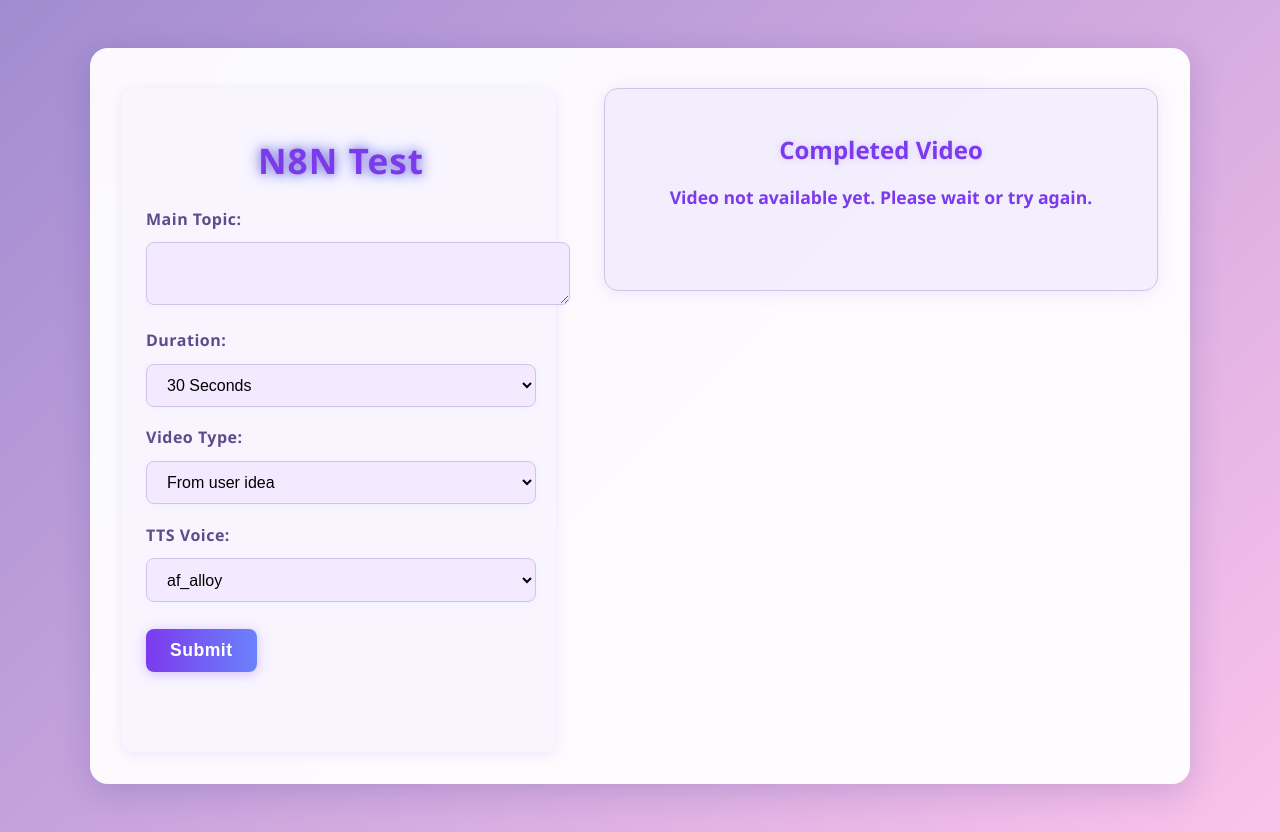
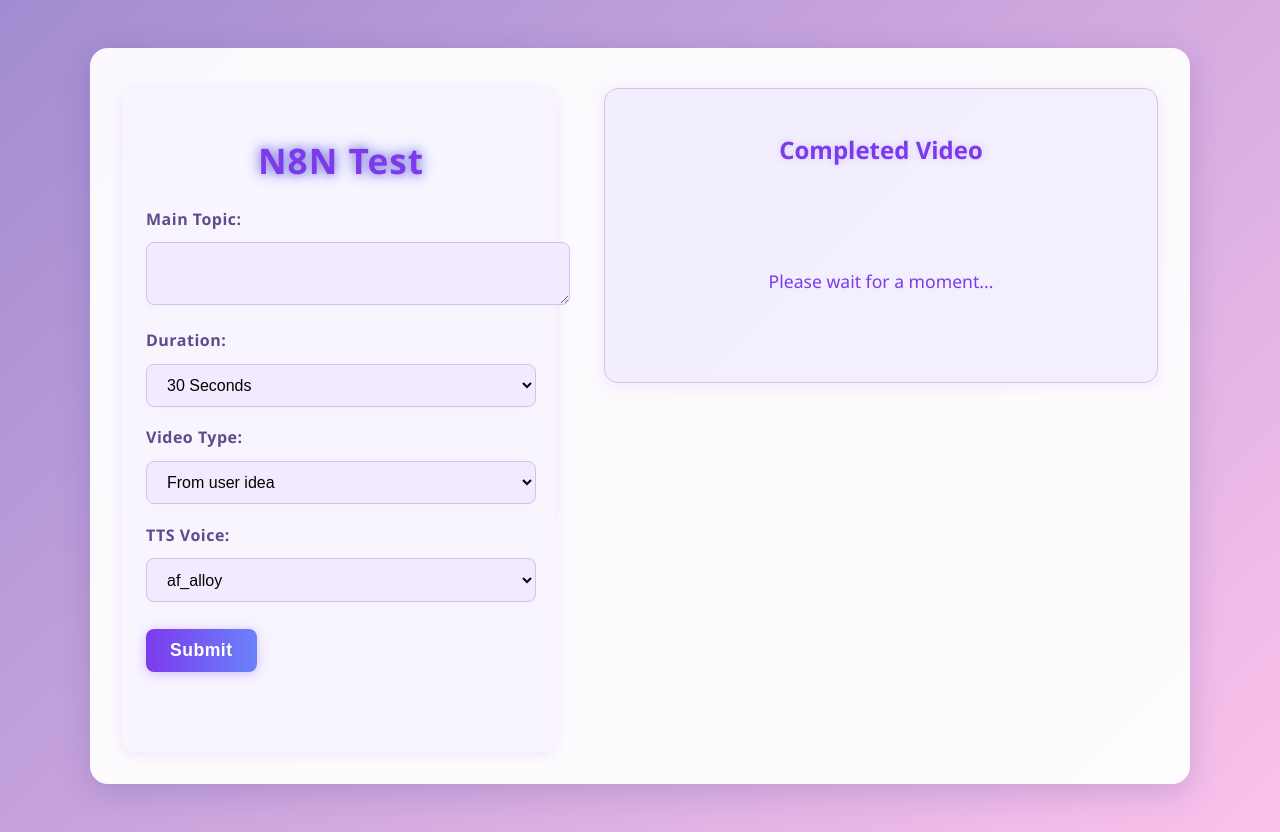
Before and after one commit to Zeffal/n8n-short-video-generator, a Flask app: page / in a window 1280 px wide. Run offline with Flask 3, Linux system fonts and the light colour scheme.

Commit message:
feat: add loading animation

```diff
--- a/python/static/script.js
+++ b/python/static/script.js
@@ -6,20 +6,27 @@ function updateVideoSection(videoUrl, title = '', description = '') {
     const downloadBtn = document.getElementById("downloadBtn");
     const videoTitle = document.getElementById("videoTitle");
     const videoDescription = document.getElementById("videoDescription");
+    let loaderContainer = document.getElementById("videoLoaderContainer");
     let loading = document.getElementById("videoLoading");
+    let loadingMsg = document.getElementById("videoLoadingMsg");
 
     if (!videoSection) return;
     videoSection.style.display = "block";
 
-    if (!loading) {
+    if (!loaderContainer) {
+        loaderContainer = document.createElement("div");
+        loaderContainer.id = "videoLoaderContainer";
+        loaderContainer.className = "loader-container";
         loading = document.createElement("div");
         loading.id = "videoLoading";
-        loading.innerText = "Loading video...";
-        loading.style.margin = "1rem 0";
-        loading.style.color = "#7c3aed";
-        loading.style.fontWeight = "bold";
-        loading.style.fontSize = "1.1rem";
-        videoSection.insertBefore(loading, videoPlayer);
+        loading.className = "loader";
+        loadingMsg = document.createElement("div");
+        loadingMsg.id = "videoLoadingMsg";
+        loadingMsg.className = "loader-message";
+        loadingMsg.innerText = "Please wait for a moment...";
+        loaderContainer.appendChild(loading);
+        loaderContainer.appendChild(loadingMsg);
+        videoSection.insertBefore(loaderContainer, videoPlayer);
     }
 
     if (videoUrl) {
@@ -28,12 +35,12 @@ function updateVideoSection(videoUrl, title = '', description = '') {
         downloadBtn.href = videoUrl;
         downloadBtn.download = "completed_video.mp4";
         downloadBtn.style.display = "inline-block";
-        loading.style.display = "none";
+        loaderContainer.style.display = "none";
         if (videoTitle) videoTitle.textContent = title || '';
         if (videoDescription) videoDescription.textContent = description || '';
     } else {
-        loading.innerText = "Video not available yet. Please wait or try again.";
-        loading.style.display = "block";
+        loaderContainer.style.display = "flex";
+        if (loadingMsg) loadingMsg.innerText = "Please wait for a moment...";
         videoPlayer.style.display = "none";
         downloadBtn.style.display = "none";
         if (videoTitle) videoTitle.textContent = '';
--- a/python/static/style.css
+++ b/python/static/style.css
@@ -20,6 +20,28 @@ html, body {
     position: relative;
     box-sizing: border-box;
     overflow: visible;
+}
+
+.loader-container {
+  display: flex;
+  flex-direction: column;
+  align-items: center;
+  justify-content: center;
+  margin: 1.5rem 0;
+}
+
+.loader-message {
+  margin-top: 1.2rem;
+  color: #7c3aed;
+  font-size: 1.1rem;
+  font-weight: 500;
+  text-align: center;
+}
+
+.loader {
+  height: 60px;
+  aspect-ratio: 1;
+  position: relative;
 }
 
 .side-by-side-wrapper {
@@ -184,3 +206,9 @@ button:hover, button:focus {
     from { opacity: 0; transform: translateY(30px);}
     to { opacity: 1; transform: translateY(0);}
 }
+
+@keyframes l20 {
+ 30%,70% {transform:rotate(0deg)}
+ 49.99%  {transform:rotate(0.2deg)}
+ 50%     {transform:rotate(-0.2deg)}
+}
--- a/python/templates/index.html
+++ b/python/templates/index.html
@@ -57,6 +57,7 @@
             </div>
             <div id="videoSection" class="side-video" style="display:none;">
                 <h2>Completed Video</h2>
+                <!-- Loader will be injected here while waiting for video -->
                 <video id="videoPlayer" width="320" controls></video>
                 <br>
                 <a id="downloadBtn" href="#" download>Download Video</a>
--- a/typescript/templates/index.html
+++ b/typescript/templates/index.html
@@ -3,6 +3,7 @@
 <head>
     <title>N8N Test</title>
     <link rel="stylesheet" href="../static/style.css">
+    <!-- Loader CSS is included in style.css -->
 </head>
 <body>
     <div class="container">
@@ -57,6 +58,7 @@
             </div>
             <div id="videoSection" class="side-video" style="display:none;">
                 <h2>Completed Video</h2>
+                <!-- Loader will be injected here while waiting for video -->
                 <video id="videoPlayer" width="320" controls></video>
                 <br>
                 <a id="downloadBtn" href="#" download>Download Video</a>
```
Also changed, not shown: typescript/static/script.js (+18 -10 lines), typescript/static/style.css (+66 -0 lines).
